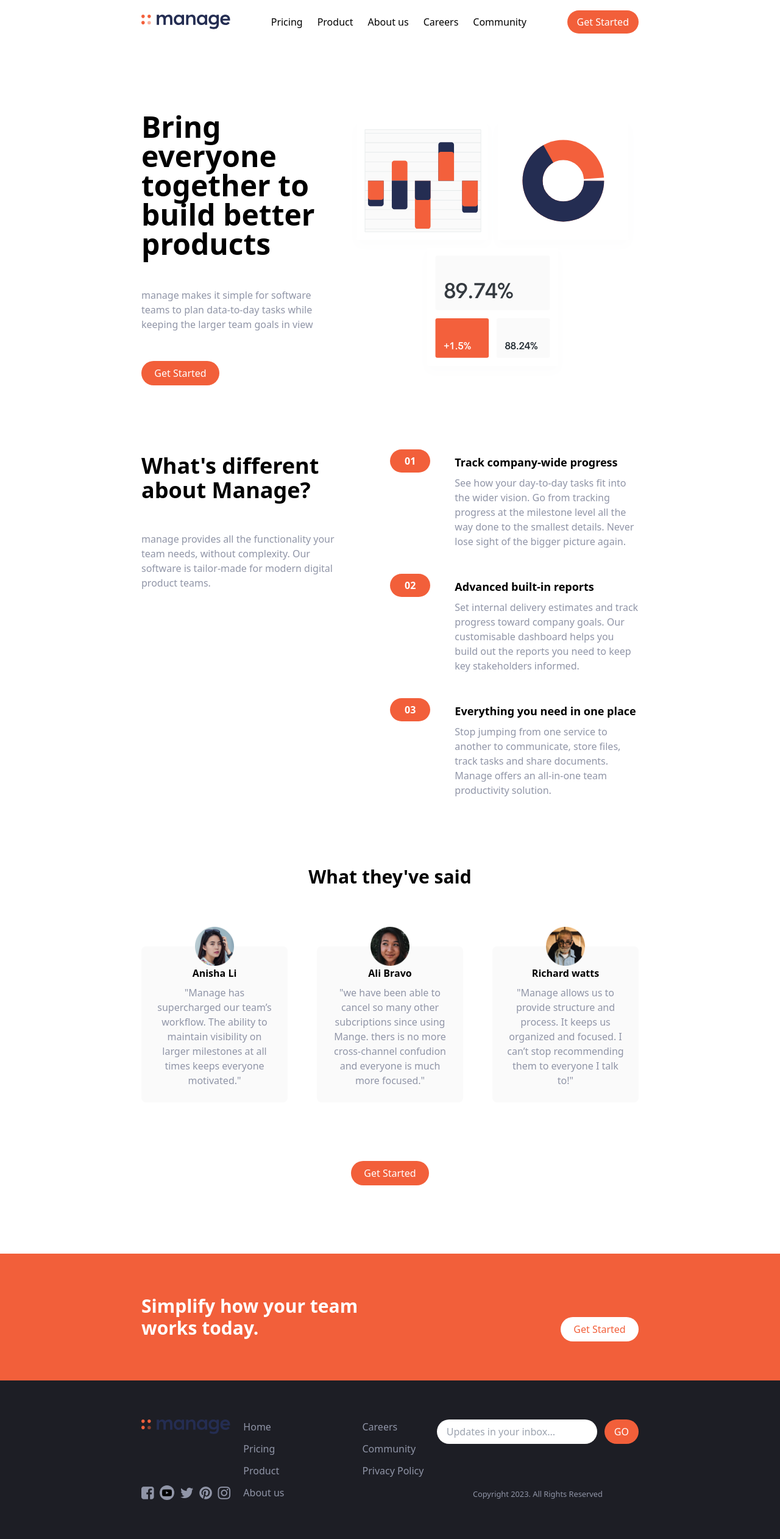
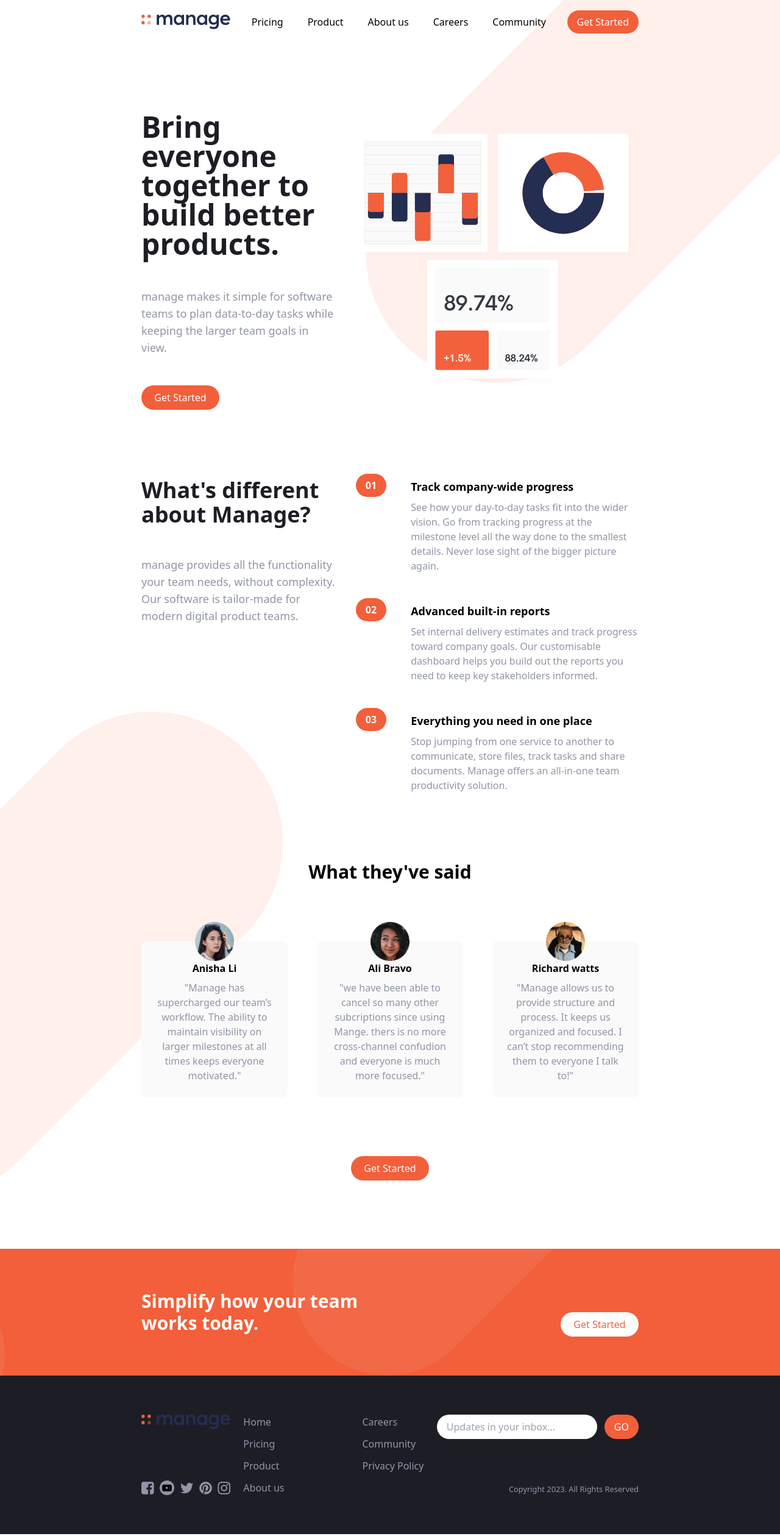
Before and after one commit to Cokejnr7/Manage, a website: page index.html in a window 1280 px wide. Shown: the whole page at 61% size. Drawn offline with Linux system fonts and the light colour scheme.

Commit message:
handled background

```diff
--- a/index.html
+++ b/index.html
@@ -22,7 +22,7 @@
       </div>
 
       <!-- nav-links -->
-      <div class="hidden lg:flex space-x-6">
+      <div class="hidden lg:flex gap-x-10">
         <a href="#" class="hover:text-darkGrayishBlue">Pricing</a>
         <a href="#" class="hover:text-darkGrayishBlue">Product</a>
         <a href="#" class="hover:text-darkGrayishBlue">About us</a>
@@ -32,6 +32,10 @@
 
       <div class="hidden lg:block">
         <a href="#" class="px-4 py-2 bg-brightRed rounded-full text-white hover:bg-brightRedLight">Get Started</a>
+      </div>
+
+      <div class="hamburger md:hidden relative h-6">
+        <div></div>
       </div>
     </div>
   </nav>
@@ -43,13 +47,13 @@
       id="hero">
       <!-- first item -->
       <div class="flex flex-col space-y-12 md:w-1/2">
-        <h1 class="max-w-md font-bold text-center md:text-left text-5xl">
-          Bring everyone together to build better products
+        <h1 class="font-bold max-w-sm text-darkBlue md:text-veryDarkBlue text-center md:text-left text-4xl lg:max-w-lg lg:text-5xl" >
+          Bring everyone together to build better products.
         </h1>
 
-        <p class="max-w-md text-center text-darkGrayishBlue md:text-left md:max-w-xs">
+        <p class="text-lg text-center text-darkGrayishBlue md:text-md  md:text-left md:max-w-xs">
           manage makes it simple for software teams to plan data-to-day tasks
-          while keeping the larger team goals in view
+          while keeping the larger team goals in view.
         </p>
           <button href="#" class="px-4 py-2 w-32 text-center bg-brightRed rounded-full text-white self-center  md:self-start hover:bg-brightRedLight">Get Started</button>
       </div>
@@ -63,22 +67,23 @@
     <section id="features"
       class="container mx-auto flex flex-col space-y-12  justify-between md:flex-row md:space-y-0 mb-28 px-6 md:px-20">
       <div class="flex flex-col space-y-12 md:w-1/2">
-        <h2 class="text-4xl max-w-sm font-bold text-center md:text-left">
+        <h2 class="text-4xl text-darkBlue md:text-veryDarkBlue max-w-sm font-bold text-center md:text-left">
           What's different about Manage?
         </h2>
-        <p class="text-center text-darkGrayishBlue md:text-left">
-          manage provides all the functionality your<br />
-          team needs, without complexity. Our <br />
-          software is tailor-made for modern digital<br />
+        <p class=" text-center  lg:max-w-xs text-darkGrayishBlue md:text-lg md:text-left">
+          manage provides all the functionality your
+          team needs, without complexity. Our
+          software is tailor-made for modern digital
           product teams.
         </p>
       </div>
 
       <!-- numbered list -->
-      <div class="flex flex-col space-y-12 md:w-1/2">
+      <div class="flex flex-col space-y-12 m">
+
         <div class="flex flex-col space-y-6 md:flex-row md:space-y-0">
-          <span class="rounded-full bg-brightRedLight py-2 md:py-0 md:bg-white">
-            <h2 class="inline rounded-full p-2 px-6 text-white mr-10 font-bold bg-brightRed">
+          <span class="rounded-full bg-brightRedLight py-2 md:py-0 md:bg-white ">
+            <h2 class="inline rounded-full py-2 px-4 text-white mr-10 font-bold bg-brightRed">
               01
             </h2>
             <h3 class="inline font-bold md:hidden">
@@ -99,7 +104,7 @@
 
         <div class="flex flex-col space-y-6 md:flex-row md:space-y-0">
           <span class="rounded-full bg-brightRedLight py-2 md:py-0 md:bg-white">
-            <h2 class="inline rounded-full p-2 px-6 text-white mr-10 font-bold bg-brightRed">
+            <h2 class="inline rounded-full py-2 px-4 text-white mr-10 font-bold bg-brightRed">
               02
             </h2>
             <h3 class="inline font-bold md:hidden">
@@ -120,7 +125,7 @@
 
         <div class="flex flex-col space-y-6 md:flex-row md:space-y-0">
           <span class="rounded-full bg-brightRedLight py-2 md:py-0 md:bg-white">
-            <h2 class="inline rounded-full p-2 px-6 text-white mr-10 font-bold bg-brightRed">
+            <h2 class="inline rounded-full py-2 px-4 text-white mr-10 font-bold bg-brightRed">
               03
             </h2>
             <h3 class="inline font-bold md:hidden">
@@ -143,13 +148,13 @@
 
     <!-- testimonials -->
 
-    <section class="container mx-auto flex flex-col gap-y-24  mb-28 px-6 md:px-20">
+    <section class="container mx-auto flex flex-col gap-y-24  mb-28 px-6 md:px-20 ">
 
       <h2 class="text-3xl font-bold text-center">What they've said</h2>
 
       <div class="flex flex-col gap-x-12 md:flex-row">
         <div
-          class="p-6 flex-col space-y-2 justify-center bg-veryLightGray w-1/3 rounded-lg relative flex items-center">
+          class="p-6 flex-col space-y-2 justify-center bg-veryLightGray md:w-1/3 rounded-lg relative flex items-center">
           <img src="img/avatar-anisha.png" class="w-16 absolute -top-8" />
           <p class="font-bold text-center">Anisha Li</p>
           <p class="max-w-xs text-center text-darkGrayishBlue md:max-w-xl">
@@ -160,7 +165,7 @@
         </div>
 
         <div
-          class="p-6 flex-col space-y-2 justify-center bg-veryLightGray w-1/3 rounded-lg relative flex items-center">
+          class="p-6 flex-col space-y-2 justify-center bg-veryLightGray md:w-1/3 rounded-lg relative flex items-center">
           <img src="img/avatar-ali.png" class="w-16 absolute -top-8" />
           <p class="font-bold text-center">Ali Bravo</p>
           <p class="max-w-xs text-center text-darkGrayishBlue md:max-w-xl">
@@ -171,7 +176,7 @@
         </div>
 
         <div
-          class="p-6 flex-col justify-center space-y-2 bg-veryLightGray w-1/3 rounded-lg relative flex items-center">
+          class="p-6 flex-col justify-center space-y-2 bg-veryLightGray md:w-1/3 rounded-lg relative flex items-center">
           <img src="img/avatar-richard.png" class="w-16 absolute -top-8" />
           <p class="font-bold text-center">Richard watts</p>
           <p class="max-w-xs text-center text-darkGrayishBlue md:max-w-sm">
@@ -185,13 +190,13 @@
     </section>
 
     <section
-      class="bg-brightRed ">
+      class="bg-brightRed sect-bg">
       <div class="py-16 container mx-auto  space-y-10  flex flex-col md:items-center md:flex-row md:justify-between px-6 md:px-20">
-        <h3 class="text-3xl max-w-sm font-bold  text-white">
+        <h3 class="text-3xl max-w-sm font-bold text-center md:text-left text-white">
           Simplify how your team works today.
         </h3>
         <a href="#"
-          class="px-4 py-2 w-32 bg-white rounded-full text-brightRed hover:bg-brightRedLight text-center hover:text-white">Get
+          class="px-4 py-2 w-32 bg-white rounded-full self-center text-brightRed hover:bg-brightRedLight text-center  hover:text-white">Get
           Started</a>
       </div>
 
@@ -199,11 +204,11 @@
   </main>
 
   <footer class="bg-veryDarkBlue ">
-    <div class="py-16 mx-auto  container flex justify-between px-6 md:px-20">
+    <div class="py-16 mx-auto  container flex flex-col-reverse gap-y-12  justify-between px-6 md:flex-row md:px-20">
 
-    <div class="flex flex-col justify-between">
-      <img src="img/logo.svg" alt="logo" />
-      <div class="flex gap-x-2 icons justify-between">
+    <div class="flex flex-col-reverse gap-y-10 justify-between md:flex-col">
+      <img src="img/logo.svg" class="w-1/2 self-center md:w-max" alt="logo" />
+      <div class="flex gap-x-2  icons justify-between">
         <a  href="#" style="font-size:24px" class="fa text-darkGrayishBlue hover:text-brightRed cursor-pointer">&#xf082;</a>
         <a href="#" class="px-1 w-6 rounded-full cursor-pointer bg-darkGrayishBlue hover:bg-brightRed "><i class="fa fa-youtube-play"></i></a>
         <a href="#" style="font-size:24px" class="fa text-darkGrayishBlue hover:text-brightRed cursor-pointer">&#xf099;</a>
@@ -214,14 +219,14 @@
     </div>
 
     <div class="flex justify-around space-x-32">
-      <div class="hidden md:flex flex-col space-y-3">
+      <div class="flex flex-col space-y-3">
         <a href="#" class="text-darkGrayishBlue hover:text-brightRed">Home</a>
         <a href="#" class="text-darkGrayishBlue hover:text-brightRed">Pricing</a>
         <a href="#" class="text-darkGrayishBlue hover:text-brightRed">Product</a>
         <a href="#" class="text-darkGrayishBlue hover:text-brightRed">About us</a>
       </div>
 
-      <div class="hidden md:flex flex-col space-y-3">
+      <div class="flex flex-col space-y-3">
         <a href="#" class="text-darkGrayishBlue hover:text-brightRed">Careers</a>
         <a href="#" class="text-darkGrayishBlue hover:text-brightRed">Community</a>
         <a href="#" class="text-darkGrayishBlue hover:text-brightRed">Privacy Policy</a>
@@ -229,15 +234,15 @@
 
     </div>
 
-    <div class="flex flex-col justify-between">
-      <form>
-      <div  class="flex space-x-3">
-        <input type="email" placeholder="Updates in your inbox..." class="rounded-full px-4 py-2 border-none focus:outline-none"/>
+    <div class="flex flex-col justify-between ">
+      <form >
+      <div  class="flex space-x-3 ">
+        <input type="email" placeholder="Updates in your inbox..." class="rounded-full px-4 py-2 border-none focus:outline-none "/>
         <button href="#" class="px-4 py-2  bg-brightRed rounded-full text-center text-white hover:bg-brightRedLight">GO</button>
       </div>
       </form>
 
-      <small class="text-darkGrayishBlue self-center ">Copyright 2023. All Rights Reserved</small>
+      <small class="text-darkGrayishBlue self-end hidden md:block ">Copyright 2023. All Rights Reserved</small>
     </div>
 
   </div>
--- a/input.css
+++ b/input.css
@@ -8,4 +8,26 @@
     html {
       font-family: 'Be Vietnam Pro', system-ui, sans-serif;
     }
+    body{
+      background-image: url("../img/bg-tablet-pattern.svg"),url("../img/bg-tablet-pattern.svg");
+      background-size: 800px;
+      background-repeat: no-repeat;
+      background-position: 125% -10%, -70% 68%;
+    }
+
+    .sect-bg{
+      background-image: url("../img/bg-simplify-section-desktop.svg");
+      background-repeat: no-repeat;
+      background-position: 300%;
+    }
+
+    @media (max-width:576px){
+      body{
+        background-image: url("../img/bg-tablet-pattern.svg"),url("../img/bg-tablet-pattern.svg");
+        background-size: 500px;
+        background-repeat: no-repeat;
+        background-position: 50px -50px, 300px 420px;
+      }
+    }
+
   }
```
Also changed, not shown: css/main.css.
